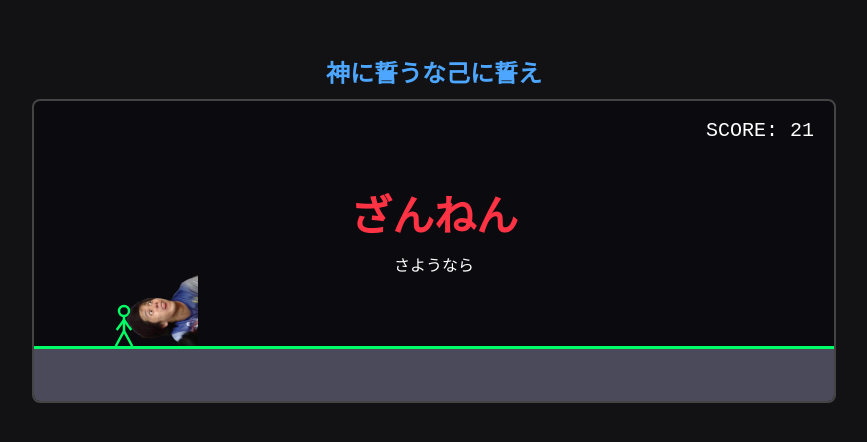
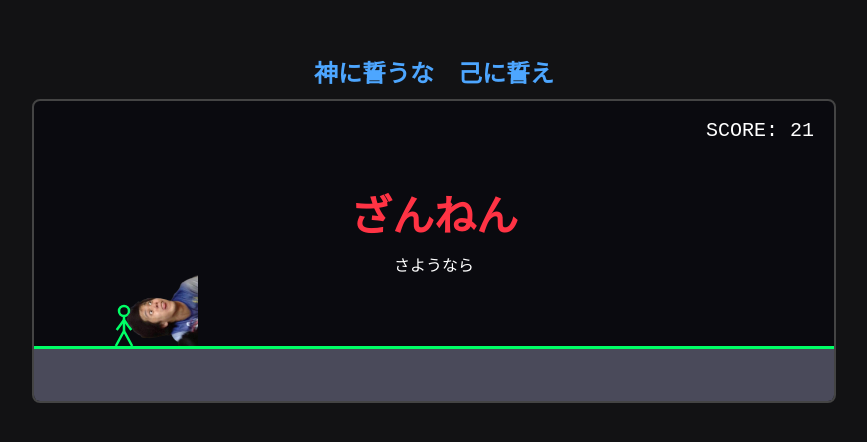
Before and after one commit to mnc0425/gomigame, a plain HTML site: page index.html in a window 1280 px wide. Shown: the part 172-614 px from the top of the page, without its empty margins (206-1073 px from the left). Drawn offline with Linux system fonts and the light colour scheme.

Commit message:
Update index.html

```diff
--- a/index.html
+++ b/index.html
@@ -39,7 +39,7 @@
 </head>
 <body>
 
-    <h1>神に誓うな己に誓え</h1>
+    <h1>神に誓うな　己に誓え</h1>
 
     <canvas id="gameCanvas" width="800" height="300"></canvas>
     <audio id="bgmAudio" src="bgm.mp3" loop></audio>
```
